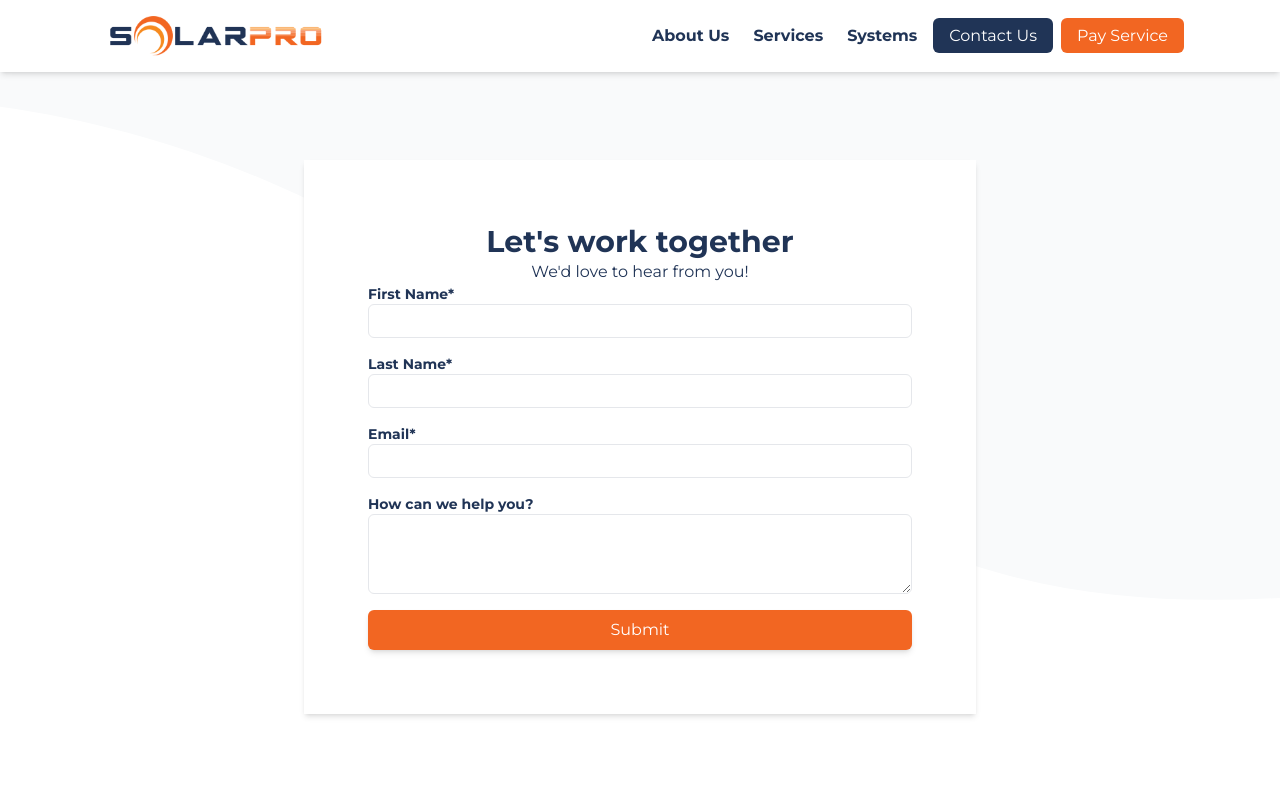
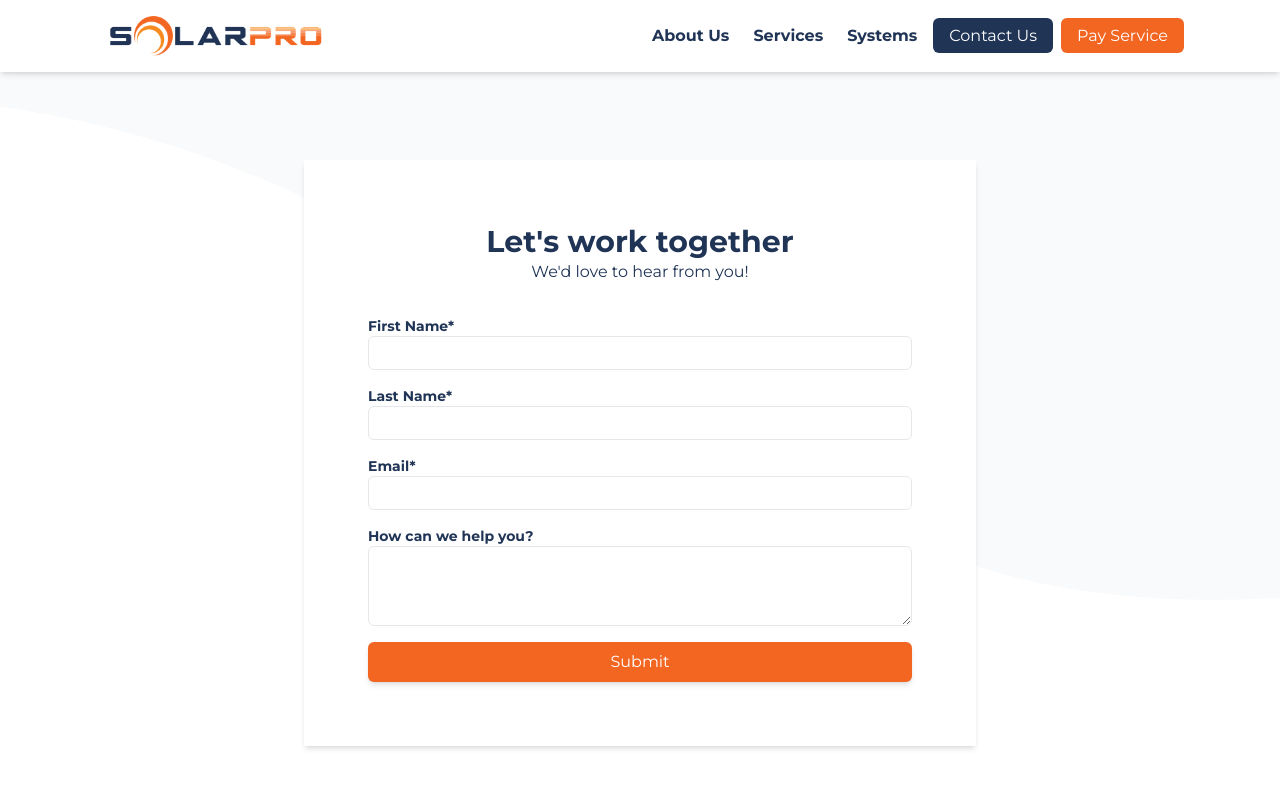
Before and after one commit to migueleguerra/solar-pro-usa, a Next.js app: page /quickContact in a window 1280 px wide. Shown: the top 800 px of the page. Built offline with nearby package versions, Linux system fonts and the light colour scheme.

Commit message:
adding padding to contact us

```diff
--- a/pages/contact.tsx
+++ b/pages/contact.tsx
@@ -90,7 +90,9 @@ const Contact = () => {
         className="flex flex-col primary-font-color mx-auto max-w-2xl space-y-4 bg-white sm:shadow-lg mb-[20rem] translate-y-[10rem] sm:p-[4rem] pt-[2rem] px-2"
       >
         <h3 className="text-3xl font-bold text-center">Let's work together</h3>
-        <p className="text-center px-4 sm:px-0">We'd love to hear from you!</p>
+        <p className="text-center pb-[2rem] px-4 sm:px-0">
+          We'd love to hear from you!
+        </p>
 
         <div className="flex flex-col sm:flex-row px-8 sm:px-0 gap-4 sm:justify-between">
           {/* First Name */}
--- a/pages/quickContact.tsx
+++ b/pages/quickContact.tsx
@@ -49,7 +49,9 @@ function quickContact() {
     <section className="contact-wave bg-no-repeat bg-cover bg-center primary-font-color h-screen">
       <div className="translate-y-[10rem] flex flex-col max-w-2xl mx-auto bg-white shadow-md sm:p-[4rem] p-[2rem]">
         <h3 className="text-3xl font-bold text-center">Let's work together</h3>
-        <p className="text-center px-4 sm:px-0">We'd love to hear from you!</p>
+        <p className="text-center pb-[2rem] px-4 sm:px-0">
+          We'd love to hear from you!
+        </p>
         <form
           onSubmit={handleSubmit(onSubmit)}
           className="flex flex-col space-y-4"
```
